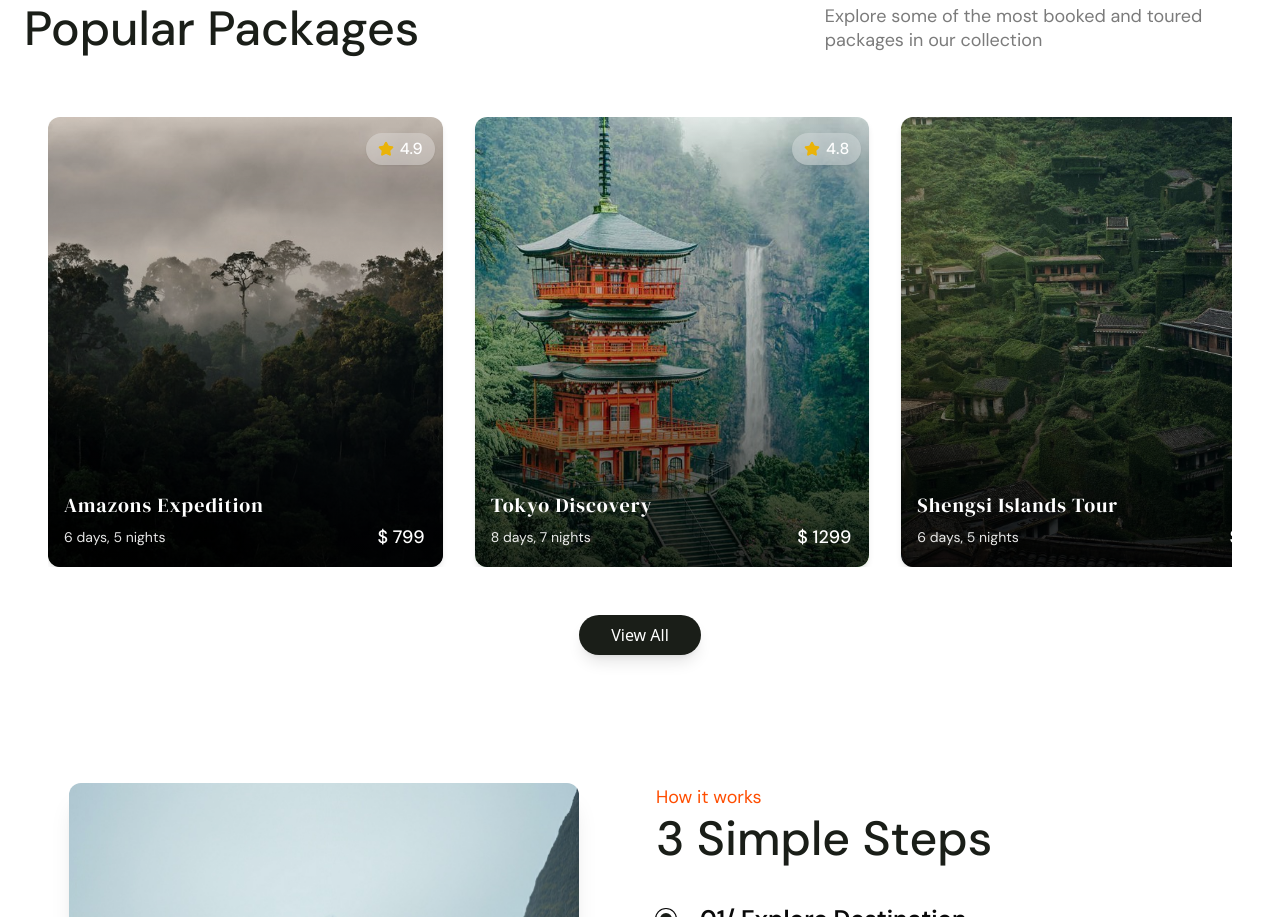
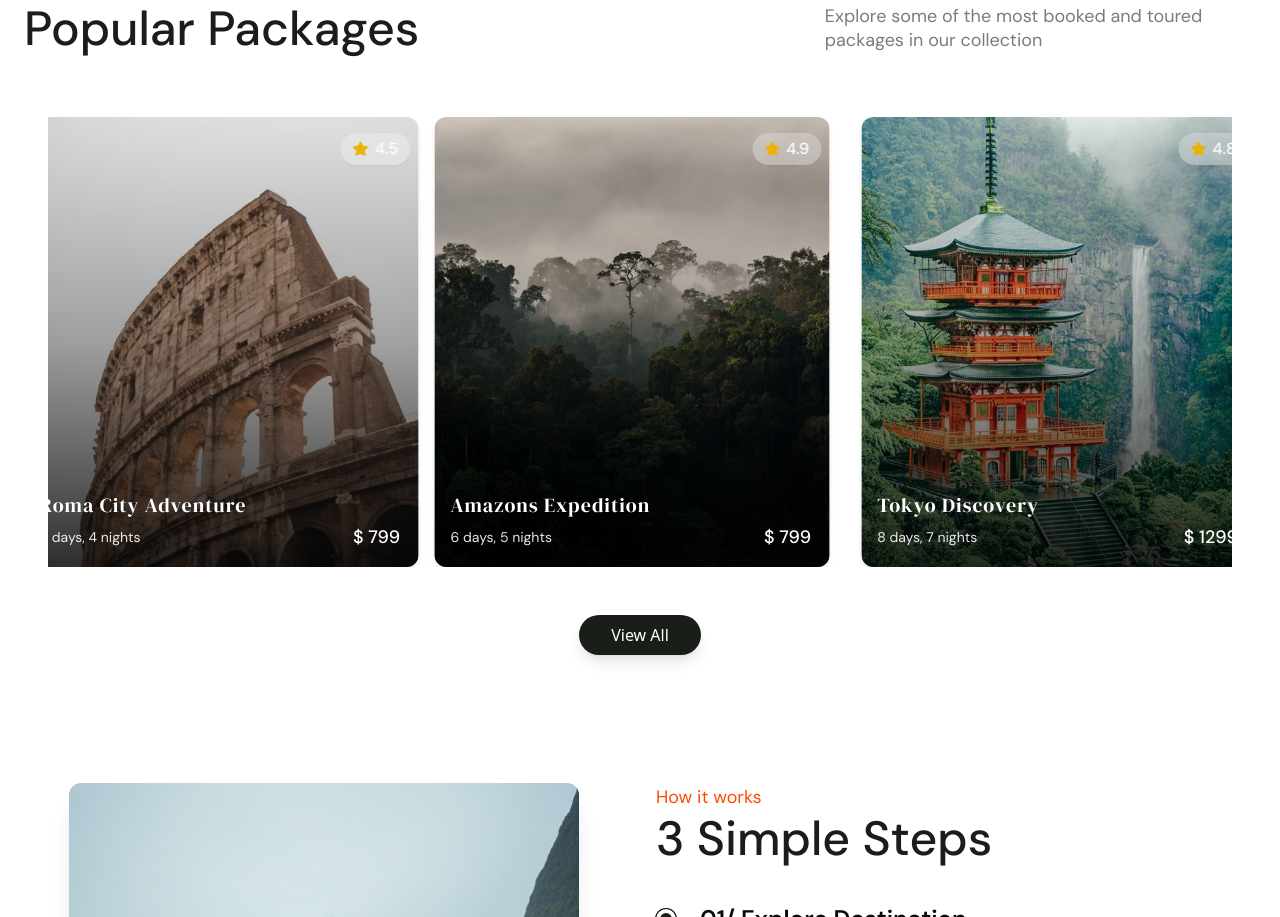
Before and after one commit to joshuadsouza500/Travelo, a Next.js app: page / in a window 1280 px wide. Shown: the part 1003-1920 px from the top of the page. Built offline with nearby package versions, Linux system fonts and the light colour scheme.

Commit message:
Update TourCarousel.tsx. added loop

```diff
--- a/app/components/ui/TourCarousel.tsx
+++ b/app/components/ui/TourCarousel.tsx
@@ -45,7 +45,9 @@ const destinations: TourProp[] = [
 ];
 const TourCarousel = () => {
   return (
-    <Carousel>
+    <Carousel opts={{
+    loop: true,
+  }}>
       <CarouselContent className=" pl-4 space-x-4 md:space-x-6 lg:space-x-8">
         {destinations.map((destination, index) => (
           <CarouselItem
```
